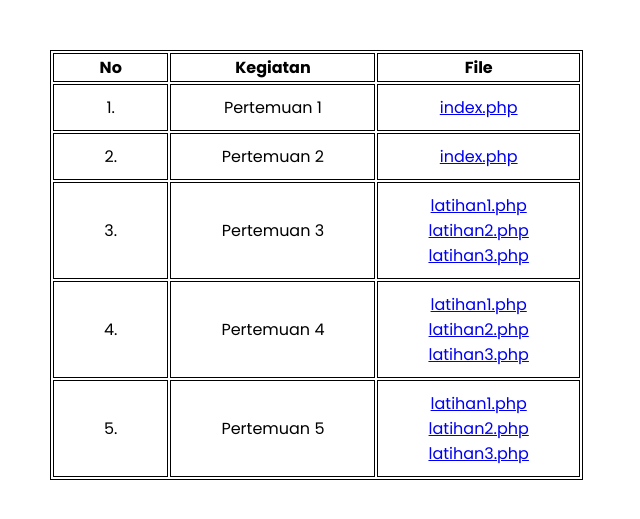
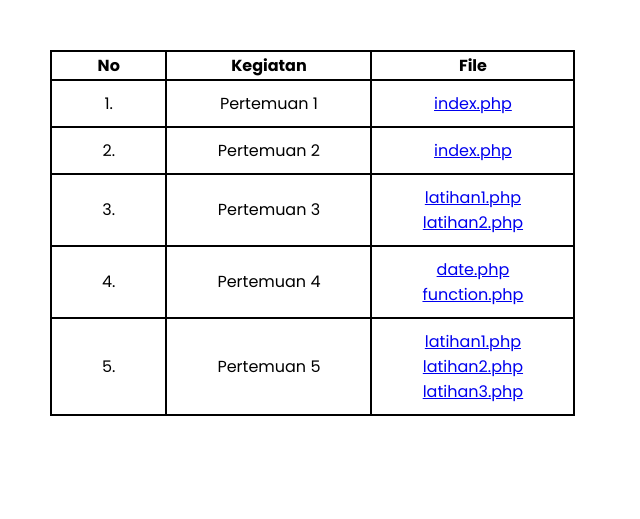
Before and after one commit to hanifwihananto/phpdasar, a PHP site: page / in a window 1280 px wide. Shown: the part 140-659 px from the top of the page, without its empty margins (0-640 px from the left). Run offline with PHP 8.4, Linux system fonts and the light colour scheme; some libraries are stand-ins or nearby versions.

Commit message:
update UI

```diff
--- a/index.php
+++ b/index.php
@@ -49,7 +49,7 @@
 
     <!-- Bagian Kiri -->
     <div class="tabel kiri">
-        <table>
+        <table cellpadding="1" cellspacing="0">
             <tr>
                 <th>No</th>
                 <th>Kegiatan</th>
@@ -73,8 +73,7 @@
                 <td>Pertemuan 3</td>
                 <td>
                     <a target="_blank" href="pertemuan3/latihan1.php">latihan1.php</a><br>
-                    <a target="_blank" href="pertemuan3/latihan2.php">latihan2.php</a><br>
-                    <a target="_blank" href="pertemuan3/latihan3.php">latihan3.php</a>
+                    <a target="_blank" href="pertemuan3/latihan2.php">latihan2.php</a>
                 </td>
             </tr>
 
@@ -82,9 +81,8 @@
                 <td>4.</td>
                 <td>Pertemuan 4</td>
                 <td>
-                    <a target="_blank" href="pertemuan4/latihan1.php">latihan1.php</a><br>
-                    <a target="_blank" href="pertemuan4/latihan2.php">latihan2.php</a><br>
-                    <a target="_blank" href="pertemuan4/latihan3.php">latihan3.php</a>
+                    <a target="_blank" href="pertemuan4/date.php">date.php</a><br>
+                    <a target="_blank" href="pertemuan4/function.php">function.php</a>
                 </td>
             </tr>
 
```
